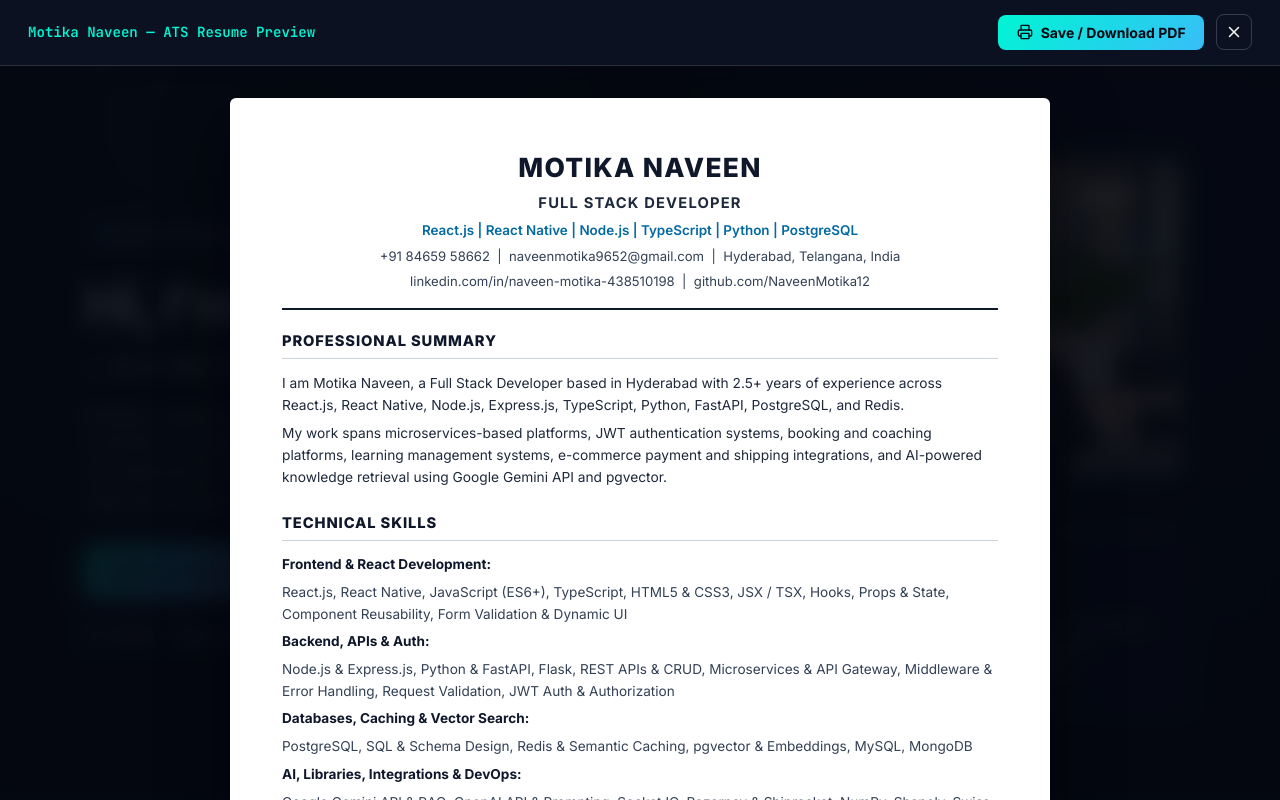
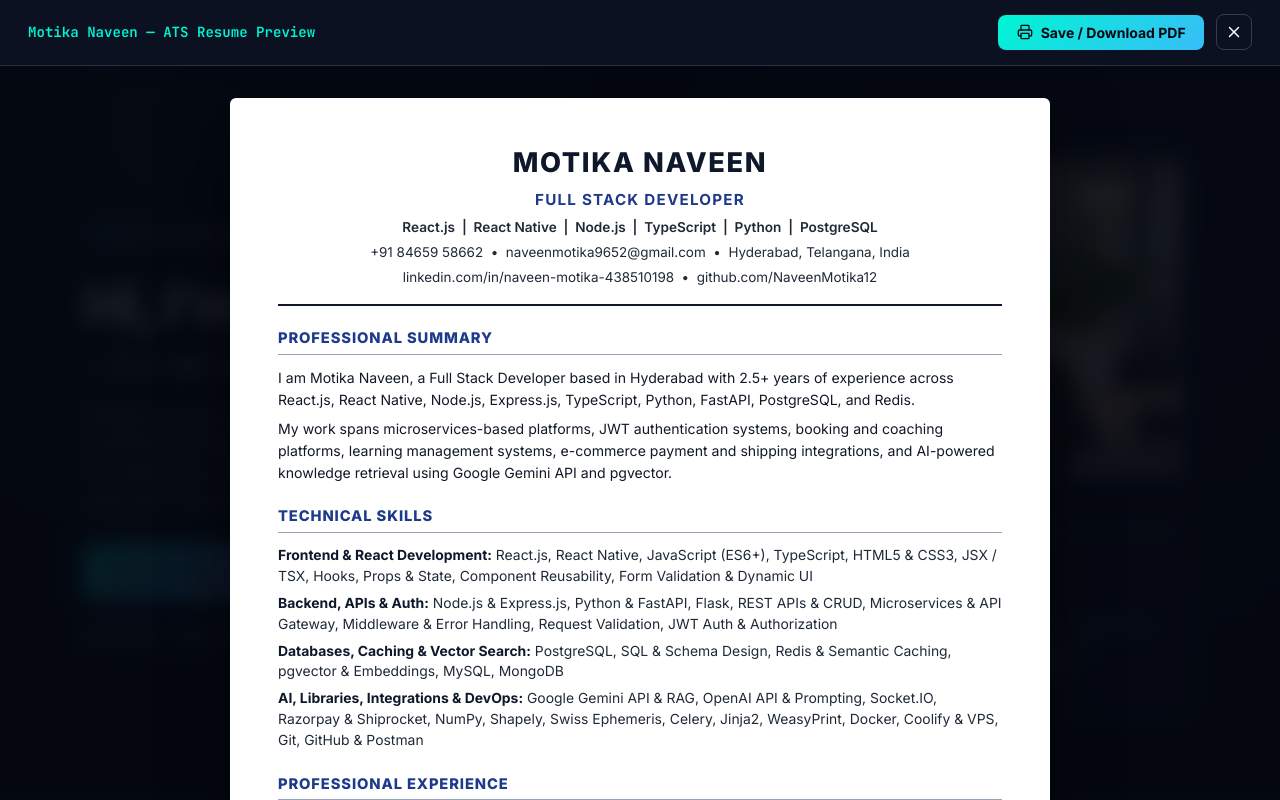
Before and after one commit to NaveenMotika12/My_portfolio, a React (Vite) app: page / in a window 1280 px wide. Both pictures are taken after a click on the button "View / Download Resume". Shown: the top 800 px of the page. Built offline with nearby package versions, Linux system fonts and the light colour scheme.

Commit message:
Upgrade ResumeModal contrast, 2-line alignment, and A4 PDF export

```diff
--- a/src/components/ResumeModal/ResumeModal.jsx
+++ b/src/components/ResumeModal/ResumeModal.jsx
@@ -8,7 +8,8 @@ import { certifications, educationList } from '../../data/education';
 import styles from './ResumeModal.module.css';
 
 /**
- * Clean, high-readability ATS Resume preview synced with src/data/*.js.
+ * High-contrast, consistent ATS Resume preview synced with src/data/*.js.
+ * Uses 2-line entry headers, crisp typography, and @page A4 print formatting.
  */
 export default function ResumeModal({ isOpen, onClose }) {
   useEffect(() => {
@@ -50,33 +51,33 @@ export default function ResumeModal({ isOpen, onClose }) {
             <h1 className={styles.name}>{profile.name.toUpperCase()}</h1>
             <p className={styles.role}>{profile.role.toUpperCase()}</p>
             <p className={styles.stackBar}>
-              React.js | React Native | Node.js | TypeScript | Python | PostgreSQL
+              React.js &nbsp;|&nbsp; React Native &nbsp;|&nbsp; Node.js &nbsp;|&nbsp; TypeScript &nbsp;|&nbsp; Python &nbsp;|&nbsp; PostgreSQL
             </p>
             <p className={styles.contactLine}>
-              {profile.contact.phone} &nbsp;|&nbsp; {profile.contact.email} &nbsp;|&nbsp; {profile.location}
+              {profile.contact.phone} &nbsp;•&nbsp; {profile.contact.email} &nbsp;•&nbsp; {profile.location}
             </p>
             <p className={styles.contactLine}>
-              {profile.contact.linkedin.replace('https://www.', '')} &nbsp;|&nbsp;{' '}
+              {profile.contact.linkedin.replace('https://www.', '')} &nbsp;•&nbsp;{' '}
               {profile.contact.github.replace('https://', '')}
             </p>
           </header>
 
           <section className={styles.sec}>
             <h2 className={styles.secTitle}>PROFESSIONAL SUMMARY</h2>
-            <p className={styles.summaryText}>{profile.aboutParagraphs[0]}</p>
-            <p className={styles.summaryText}>{profile.aboutParagraphs[1]}</p>
+            <p className={styles.bodyText}>{profile.aboutParagraphs[0]}</p>
+            <p className={styles.bodyText}>{profile.aboutParagraphs[1]}</p>
           </section>
 
           <section className={styles.sec}>
             <h2 className={styles.secTitle}>TECHNICAL SKILLS</h2>
-            <div className={styles.skillsTable}>
+            <div className={styles.skillsList}>
               {skillCategories.map((cat) => (
-                <div key={cat.id} className={styles.skillRow}>
-                  <span className={styles.skillCat}>{cat.title}:</span>
+                <p key={cat.id} className={styles.skillLine}>
+                  <strong className={styles.skillCat}>{cat.title}:</strong>{' '}
                   <span className={styles.skillItems}>
                     {cat.skills.map((s) => s.name).join(', ')}
                   </span>
-                </div>
+                </p>
               ))}
             </div>
           </section>
@@ -85,15 +86,13 @@ export default function ResumeModal({ isOpen, onClose }) {
             <h2 className={styles.secTitle}>PROFESSIONAL EXPERIENCE</h2>
             {experiences.map((exp) => (
               <div key={exp.id} className={styles.entry}>
-                <div className={styles.entryHeader}>
-                  <div>
-                    <strong className={styles.entryTitle}>{exp.role}</strong>
-                    <span className={styles.entrySub}> — {exp.company}</span>
-                  </div>
-                  <div className={styles.entryRight}>
-                    <span>{exp.period}</span>
-                    <span className={styles.entryLoc}>{exp.location}</span>
-                  </div>
+                <div className={styles.entryRow}>
+                  <strong className={styles.entryPrimary}>{exp.role}</strong>
+                  <span className={styles.entryDate}>{exp.period}</span>
+                </div>
+                <div className={styles.entrySubRow}>
+                  <span className={styles.entryCompany}>{exp.company}</span>
+                  <span className={styles.entryLoc}>{exp.location}</span>
                 </div>
                 <ul className={styles.bullets}>
                   {exp.responsibilities.map((r, i) => (
@@ -108,15 +107,13 @@ export default function ResumeModal({ isOpen, onClose }) {
             <h2 className={styles.secTitle}>SELECTED PROJECTS</h2>
             {projects.slice(0, 6).map((proj) => (
               <div key={proj.id} className={styles.entry}>
-                <div className={styles.entryHeader}>
-                  <div>
-                    <strong className={styles.entryTitle}>{proj.title}</strong>
-                  </div>
-                  <span className={styles.entryRight}>{proj.timeline}</span>
+                <div className={styles.entryRow}>
+                  <strong className={styles.entryPrimary}>{proj.title}</strong>
+                  <span className={styles.entryDate}>{proj.timeline}</span>
                 </div>
                 <p className={styles.projDesc}>{proj.description}</p>
                 <p className={styles.projStack}>
-                  <strong>Technologies:</strong> {proj.techStack.join(', ')}
+                  <strong>Tech Stack:</strong> {proj.techStack.join(', ')}
                 </p>
               </div>
             ))}
@@ -126,15 +123,15 @@ export default function ResumeModal({ isOpen, onClose }) {
             <h2 className={styles.secTitle}>EDUCATION</h2>
             <div className={styles.eduList}>
               {educationList.map((edu) => (
-                <div key={edu.id} className={styles.entryHeader}>
-                  <div>
-                    <strong className={styles.entryTitle}>{edu.degree}</strong>
-                    <span className={styles.entrySub}>
-                      {' '}
-                      | {edu.institution} ({edu.details})
-                    </span>
+                <div key={edu.id} className={styles.eduItem}>
+                  <div className={styles.entryRow}>
+                    <strong className={styles.entryPrimary}>{edu.degree}</strong>
+                    <span className={styles.entryDate}>{edu.period}</span>
                   </div>
-                  <span className={styles.entryRight}>{edu.period}</span>
+                  <div className={styles.entrySubRow}>
+                    <span className={styles.entryCompany}>{edu.institution}</span>
+                    <span className={styles.entryLoc}>{edu.details}</span>
+                  </div>
                 </div>
               ))}
             </div>
--- a/src/components/ResumeModal/ResumeModal.module.css
+++ b/src/components/ResumeModal/ResumeModal.module.css
@@ -1,3 +1,8 @@
+@page {
+  size: A4;
+  margin: 12mm 14mm;
+}
+
 .overlay {
   position: fixed;
   inset: 0;
@@ -66,52 +71,52 @@
   max-width: 820px;
   margin: 0 auto;
   background: #ffffff;
-  color: #0f172a;
-  padding: 3rem 3.25rem;
+  color: #111827;
+  padding: 2.75rem 3rem;
   border-radius: 6px;
   box-shadow: 0 24px 64px rgba(0, 0, 0, 0.55);
   font-family: 'Inter', 'Segoe UI', Arial, sans-serif;
-  line-height: 1.6;
+  line-height: 1.55;
 }
 
 .resumeHeader {
   text-align: center;
   padding-bottom: 1rem;
-  margin-bottom: 1.25rem;
+  margin-bottom: 1.35rem;
   border-bottom: 2px solid #0f172a;
 }
 
 .name {
-  font-size: 1.65rem;
+  font-size: 1.7rem;
   font-weight: 800;
-  letter-spacing: 0.05em;
+  letter-spacing: 0.06em;
   color: #0f172a;
   margin: 0;
 }
 
 .role {
-  font-size: 0.92rem;
+  font-size: 0.95rem;
   font-weight: 700;
   letter-spacing: 0.08em;
-  color: #1e293b;
+  color: #1e3a8a;
   margin-top: 0.25rem;
 }
 
 .stackBar {
-  font-size: 0.84rem;
+  font-size: 0.85rem;
   font-weight: 600;
-  color: #0369a1;
-  margin-top: 0.3rem;
+  color: #1f2937;
+  margin-top: 0.35rem;
 }
 
 .contactLine {
-  font-size: 0.82rem;
-  color: #334155;
+  font-size: 0.84rem;
+  color: #1f2937;
   margin-top: 0.25rem;
 }
 
 .sec {
-  margin-bottom: 1.45rem;
+  margin-bottom: 1.35rem;
   padding: 0;
   border: none;
 }
@@ -120,31 +125,28 @@
   font-size: 0.92rem;
   font-weight: 800;
   letter-spacing: 0.06em;
-  color: #0f172a;
-  border-bottom: 1.5px solid #cbd5e1;
-  padding-bottom: 0.3rem;
-  margin-bottom: 0.8rem;
+  color: #1e3a8a;
+  border-bottom: 1.5px solid #94a3b8;
+  padding-bottom: 0.25rem;
+  margin-bottom: 0.75rem;
 }
 
-.summaryText {
-  font-size: 0.86rem;
-  color: #1e293b;
-  margin-bottom: 0.4rem;
-  text-align: left;
+.bodyText {
+  font-size: 0.88rem;
+  color: #111827;
+  margin-bottom: 0.45rem;
 }
 
-.skillsTable {
+.skillsList {
   display: flex;
   flex-direction: column;
-  gap: 0.35rem;
+  gap: 0.38rem;
 }
 
-.skillRow {
-  font-size: 0.85rem;
-  color: #1e293b;
-  display: flex;
-  gap: 0.4rem;
-  flex-wrap: wrap;
+.skillLine {
+  font-size: 0.87rem;
+  color: #111827;
+  line-height: 1.5;
 }
 
 .skillCat {
@@ -153,45 +155,52 @@
 }
 
 .skillItems {
-  color: #334155;
+  color: #1f2937;
 }
 
 .entry {
-  margin-bottom: 0.9rem;
+  margin-bottom: 1rem;
   break-inside: avoid;
 }
 
-.entryHeader {
+.entryRow {
   display: flex;
   justify-content: space-between;
   align-items: baseline;
   gap: 1rem;
-  flex-wrap: wrap;
-  margin-bottom: 0.25rem;
 }
 
-.entryTitle {
-  font-size: 0.88rem;
+.entryPrimary {
+  font-size: 0.92rem;
   font-weight: 700;
   color: #0f172a;
 }
 
-.entrySub {
+.entryDate {
   font-size: 0.85rem;
-  color: #334155;
+  font-weight: 600;
+  color: #1e293b;
+  white-space: nowrap;
 }
 
-.entryRight {
-  font-size: 0.82rem;
+.entrySubRow {
+  display: flex;
+  justify-content: space-between;
+  align-items: baseline;
+  gap: 1rem;
+  margin-top: 0.1rem;
+  margin-bottom: 0.35rem;
+}
+
+.entryCompany {
+  font-size: 0.86rem;
   font-weight: 600;
-  color: #475569;
-  display: flex;
-  gap: 0.5rem;
+  color: #1e3a8a;
 }
 
 .entryLoc {
-  font-weight: 400;
-  color: #64748b;
+  font-size: 0.83rem;
+  color: #334155;
 }
 
 .bullets {
@@ -201,38 +210,49 @@
 }
 
 .bullets li {
-  font-size: 0.84rem;
-  color: #1e293b;
-  margin-bottom: 0.22rem;
+  font-size: 0.86rem;
+  color: #111827;
+  margin-bottom: 0.25rem;
   line-height: 1.5;
 }
 
 .projDesc {
-  font-size: 0.84rem;
-  color: #1e293b;
-  margin-bottom: 0.2rem;
+  font-size: 0.86rem;
+  color: #111827;
+  margin-top: 0.2rem;
+  margin-bottom: 0.25rem;
 }
 
 .projStack {
-  font-size: 0.8rem;
-  color: #475569;
+  font-size: 0.84rem;
+  color: #1f2937;
 }
 
 .eduList {
   display: flex;
   flex-direction: column;
-  gap: 0.45rem;
+  gap: 0.6rem;
+}
+
+.eduItem {
+  break-inside: avoid;
 }
 
 .certLine {
-  font-size: 0.83rem;
-  color: #1e293b;
+  font-size: 0.86rem;
+  color: #111827;
   line-height: 1.6;
 }
 
 @media (max-width: 640px) {
   .sheet {
     padding: 1.5rem 1.25rem;
+  }
+
+  .entryRow,
+  .entrySubRow {
+    flex-direction: column;
+    gap: 0.15rem;
   }
 }
 
```
